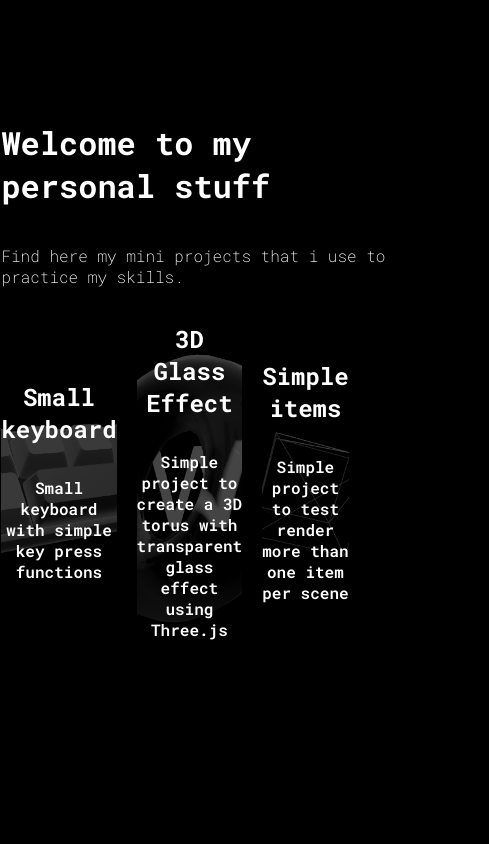
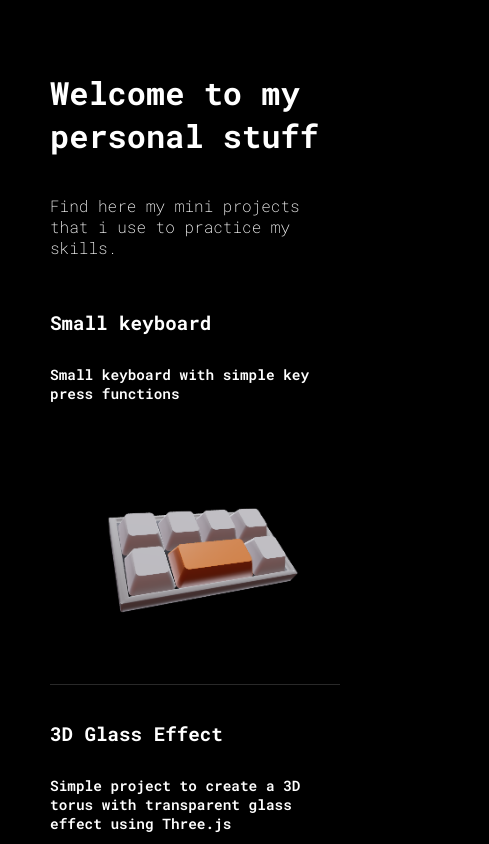
Before and after one commit to lukaskunn/personal-stuff, a Next.js app: page /my-stuff/ in a window 390 px wide. Shown: the top 844 px of the page, 489 px wide, since content can reach past the window. Built offline with nearby package versions, Linux system fonts and the light colour scheme.

Commit message:
feat: update project styles

```diff
--- a/src/app/page.module.css
+++ b/src/app/page.module.css
@@ -20,3 +20,13 @@ h1.temp-title {
     grid-template-columns: repeat(5, 1fr);
     gap: 20px;
 }
+
+@media (max-width: 768px) {
+    .container {
+        padding: 50px;
+    }
+
+    .projects {
+        grid-template-columns: repeat(1, 1fr);
+    }
+}
--- a/src/app/page.tsx
+++ b/src/app/page.tsx
@@ -19,7 +19,7 @@ export default function Home() {
               title={projectName}
               description={description}
               url={url}
-                cardImage={cardImage}
+              cardImage={cardImage}
             />
           );
         })}
--- a/src/components/ProjectCard/ProjectCard.module.scss
+++ b/src/components/ProjectCard/ProjectCard.module.scss
@@ -1,8 +1,5 @@
 .container {
-    // background: red;
-
     width: 100%;
-    // min-width: 300px;
     height: 100%;
     min-height: 250px;
     text-align: center;
@@ -18,7 +15,7 @@
     font-weight: 700;
     margin-bottom: 1rem;
     position: relative;
-    opacity: 1;
+    opacity: 0;
     transition: opacity 0.5s cubic-bezier(0, 0, 0, 1);
 }
 
@@ -26,7 +23,7 @@
     font-size: 1rem;
     margin-bottom: 1rem;
     position: relative;
-    opacity: 1;
+    opacity: 0;
     transition: opacity 0.5s cubic-bezier(0, 0, 0, 1);
 }
 
@@ -35,16 +32,43 @@
     width: 100%;
     height: 100%;
     object-fit: cover;
-    opacity: 0.3;
-    filter: grayscale(1);
+    opacity: 1;
+    filter: grayscale(0);
     transition: opacity 0.5s cubic-bezier(0, 0, 0, 1);
 }
 
 .container:hover .background-image {
-    opacity: 1;
-    filter: grayscale(0);
+    opacity: 0.3;
+    filter: grayscale(1);
 }
 
 .container:hover .project-title, .container:hover .project-description {
-    opacity: 0;
+    opacity: 1;
 }
+
+@media (max-width: 768px) {
+    .container {
+        padding: 20px 0;
+    }
+
+    .container + .container {
+        border-top: 1px solid #cccccc33;
+    }
+
+    .project-title {
+        text-align: left;
+        width: 100%;
+        font-size: 1.2rem;
+        opacity: 1;
+    }
+
+    .project-description {
+        text-align: left;
+        font-size: 0.9rem;
+        opacity: 1;
+    }
+
+    .background-image {
+        position: relative;
+    }
+}
--- a/src/components/ProjectCard/index.tsx
+++ b/src/components/ProjectCard/index.tsx
@@ -18,13 +18,13 @@ const ProjectCard = ({
 }: ProjectCardProps) => {
   return (
     <a className={styles.container} href={`/my-stuff/project/${url}`}>
+      <h2 className={styles["project-title"]}>{title}</h2>
+      <p className={styles["project-description"]}>{description}</p>
       <img
         src={`/my-stuff/images/${cardImage}`}
         alt={cardImageAlt}
         className={styles["background-image"]}
       />
-      <h2 className={styles["project-title"]}>{title}</h2>
-      <p className={styles["project-description"]}>{description}</p>
     </a>
   );
 };
```
Also changed, not shown: src/components/ProjectHeader/index.tsx (+5 -5 lines), src/components/hooks/listenUserKeyPress.ts (added, +21 -0 lines), src/components/hooks/listenUserKeyRelease.ts (added, +21 -0 lines).
